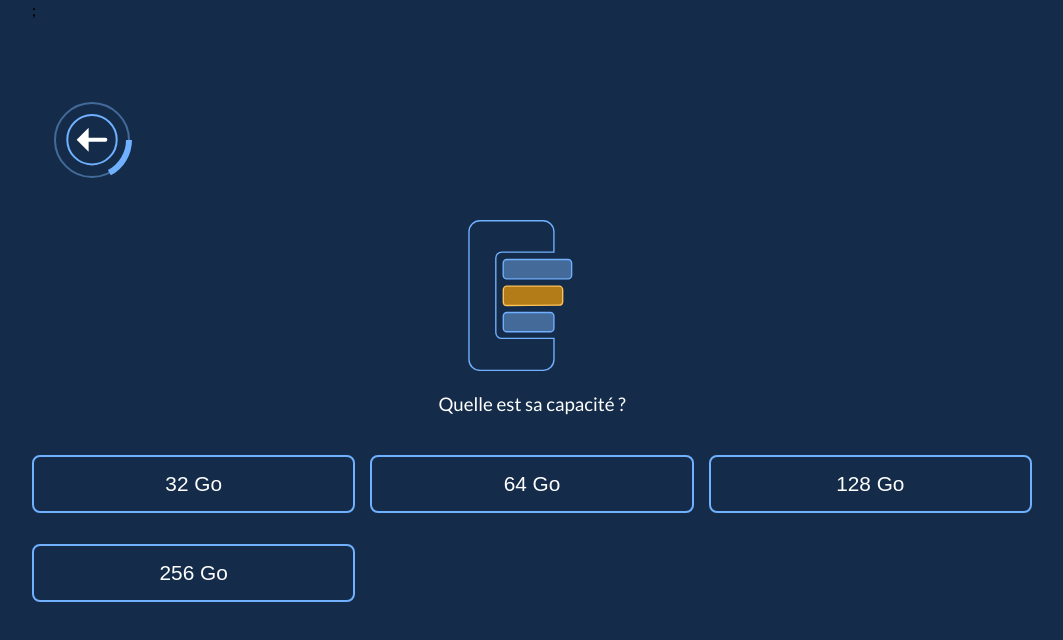
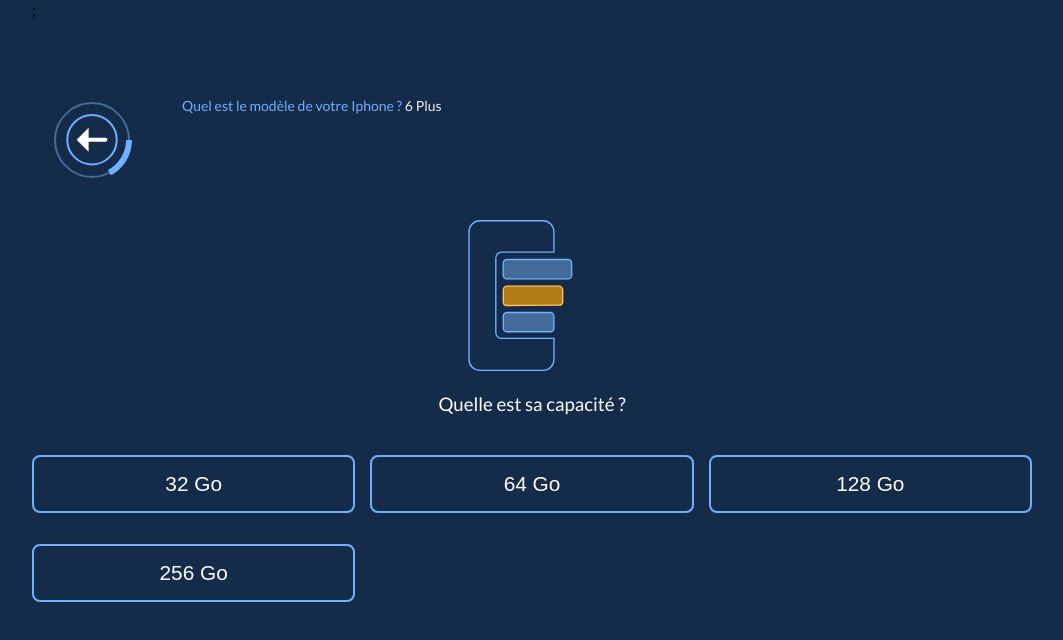
Before and after one commit to Moltus/estimate-form, a React (Create React App) app: page / in a window 1280 px wide. Both pictures are taken after a click on the button "6 Plus". Shown: the top 640 px of the page, without its empty margins (108-1171 px from the left). Built offline with nearby package versions, Linux system fonts and the light colour scheme.

Commit message:
added History.js and History.css to display previous steps. Passed on props from App and FormDisplay

```diff
--- a/src/components/App.js
+++ b/src/components/App.js
@@ -40,6 +40,7 @@
       <div className="estimate-form">
         <FormDisplay
           currentStep={this.state.currentStep}
+          history={this.state.answers}
           onButtonClick={this.getNextStep}
           getBack={this.getPreviousStep}
           validate={this.validateForm}
--- a/src/components/FormDisplay.js
+++ b/src/components/FormDisplay.js
@@ -4,6 +4,7 @@
 import Icons from "./Icons";
 import ButtonList from "./ButtonList";
 import ProgressGauge from "./ProgressGauge";
+import History from "./History";
 
 class Form extends React.Component {
   state = { question: "", subQuestion: "", choices: [], icon: "" };
@@ -81,6 +82,7 @@
           onBackClick={this.onBackClick}
           currentStep={this.props.currentStep}
         />
+        <History history={this.props.history} />
         <div id="form-container" className={"form-container " + this.animation}>
           <Icons iconName={this.state.icon} />
           <h3 className="question">{this.state.question}</h3>
--- a/src/components/History.js
+++ b/src/components/History.js
@@ -0,0 +1,29 @@
+import "../styles/History.css";
+import React from "react";
+import FormData from "./FormData";
+
+class History extends React.Component {
+  getHistory() {
+    let Inputs = [];
+    for (let i = 0; i < this.props.history.length; i++) {
+      const data = FormData["step" + (i + 1)];
+      Inputs.push(
+        <p className="history-question" key={data.id}>
+          {data.question}
+          <span className="history-answer"> {this.props.history[i]}</span>
+        </p>
+      );
+    }
+    return Inputs;
+  }
+
+  render() {
+    return (
+      <div className="history-container">
+        <div className="history">{this.getHistory()}</div>
+      </div>
+    );
+  }
+}
+
+export default History;
--- /dev/null
+++ b/src/styles/History.css
@@ -0,0 +1,42 @@
+.history-container {
+  position: relative;
+  top: 8px;
+  left: 120px;
+  max-width: 1000px;
+  margin: 0 auto;
+}
+.history {
+  position: absolute;
+  display: flex;
+  flex-direction: column;
+}
+.history-question {
+  margin-top: 0;
+  font-size: 12px;
+  color: #70B0FF;
+  margin-bottom: 5px;
+}
+
+.history-answer {
+  color: #eee;
+}
+
+@media all and (min-width: 720px) {
+
+  .history-container {
+    top: 78px;
+    left: 150px;
+  }
+
+  .history-question {
+    font-size: 14px;
+  }
+
+  .history {
+    display: grid;
+    grid-template-columns: 1fr 1fr;
+    /* grid-gap: 12px; */
+    grid-column-gap: 50px;
+    grid-row-gap: 10px;
+  }
+}
```
